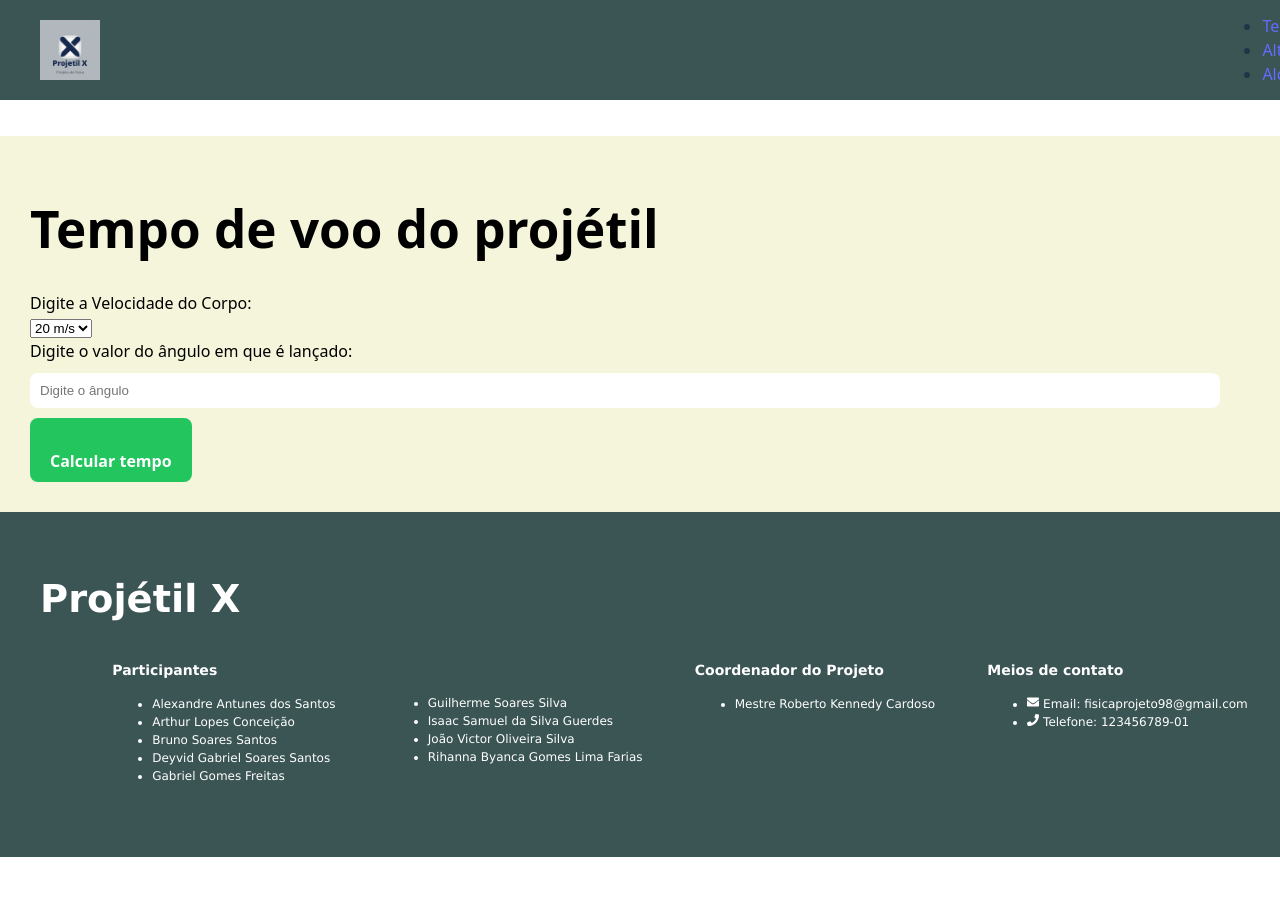
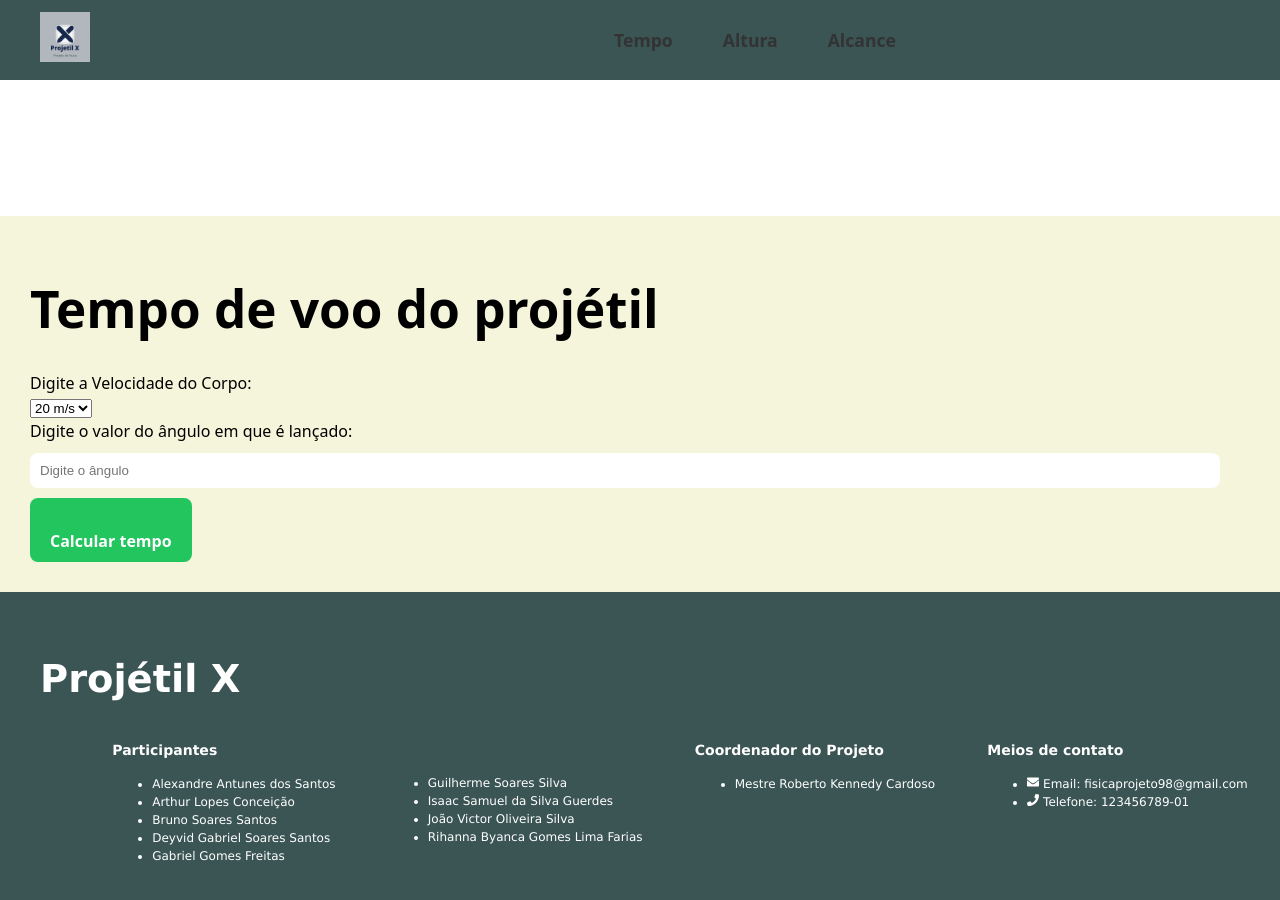
Before and after one commit to Fisica-crypto/Projeto-de-Fisica, a React (Vite) app: page / in a window 1280 px wide. Shown: the top 900 px of the page. Before the commit the page ends 857 px from the top, so only its background shows below. Built offline with nearby package versions, Linux system fonts and the light colour scheme.

Commit message:
header concerted

```diff
--- a/src/styles/Header.css
+++ b/src/styles/Header.css
@@ -1,40 +1,48 @@
-/* os links estao fora da tela e eu nao consigo resolver */
-
-.header-container{
-    background: #3b5454;
-    justify-content: space-between;
-    align-items: center;
-    position: fixed ;
-    height: 100px;
-    width: 100%;
-    top: 0;
-    left: 0;
-    display: flex;
-    padding: 0 40px;
-}
-.header-left{
+/* O Header ocupa a largura toda e alinha os blocos (Logo e Nav) */
+.header-container {
     display: flex;
     align-items: center;
+    justify-content: space-between; /* Logo na esquerda, Nav no resto */
+    padding: 0 40px;
+    height: 80px; /* Altura fixa de cabeçalho de PC */
+    width: 100%;
+    box-sizing: border-box;
+    background-color: #3b5454; /* Ou a cor que você preferir */
 }
 
-.header-logo{
-    height: 60px;
+/* Garante que a logo não empurre os links pra fora */
+.header-left {
+    flex: 0 0 150px; /* Dá um tamanho fixo pra área da logo */
 }
 
-.nav-box{
-    position: absolute;
-    left: 50%;
-    transform: translateX(-50%);
-
-    display: flex;
-    gap: 60px;
-
-    flex-wrap: wrap;
+.header-logo {
+    max-height: 50px;
+    width: auto;
 }
 
-.nav-box li {
-    color: white;
+/* O segredo para centralizar no PC */
+.navbar-box {
+    flex: 1; /* Faz a nav ocupar todo o espaço restante */
+    display: flex;
+    justify-content: center; /* Centraliza a UL exatamente no meio da tela */
+}
+
+.navbar-links {
+    display: flex;
+    list-style: none;
+    margin: 0;
+    padding: 0;
+    gap: 50px; /* Espaço generoso entre os links para Desktop */
+}
+
+.navbar-links li a {
     text-decoration: none;
+    color: #333;
     font-weight: bold;
-    font-size: 18px;
+    font-size: 1.1rem;
+    transition: color 0.3s;
 }
+
+.navbar-links li a:hover {
+    color: #007bff; /* Cor quando passa o mouse */
+}
```
Also changed, not shown: 1 other file (tests, documents, lock files or other folders).
